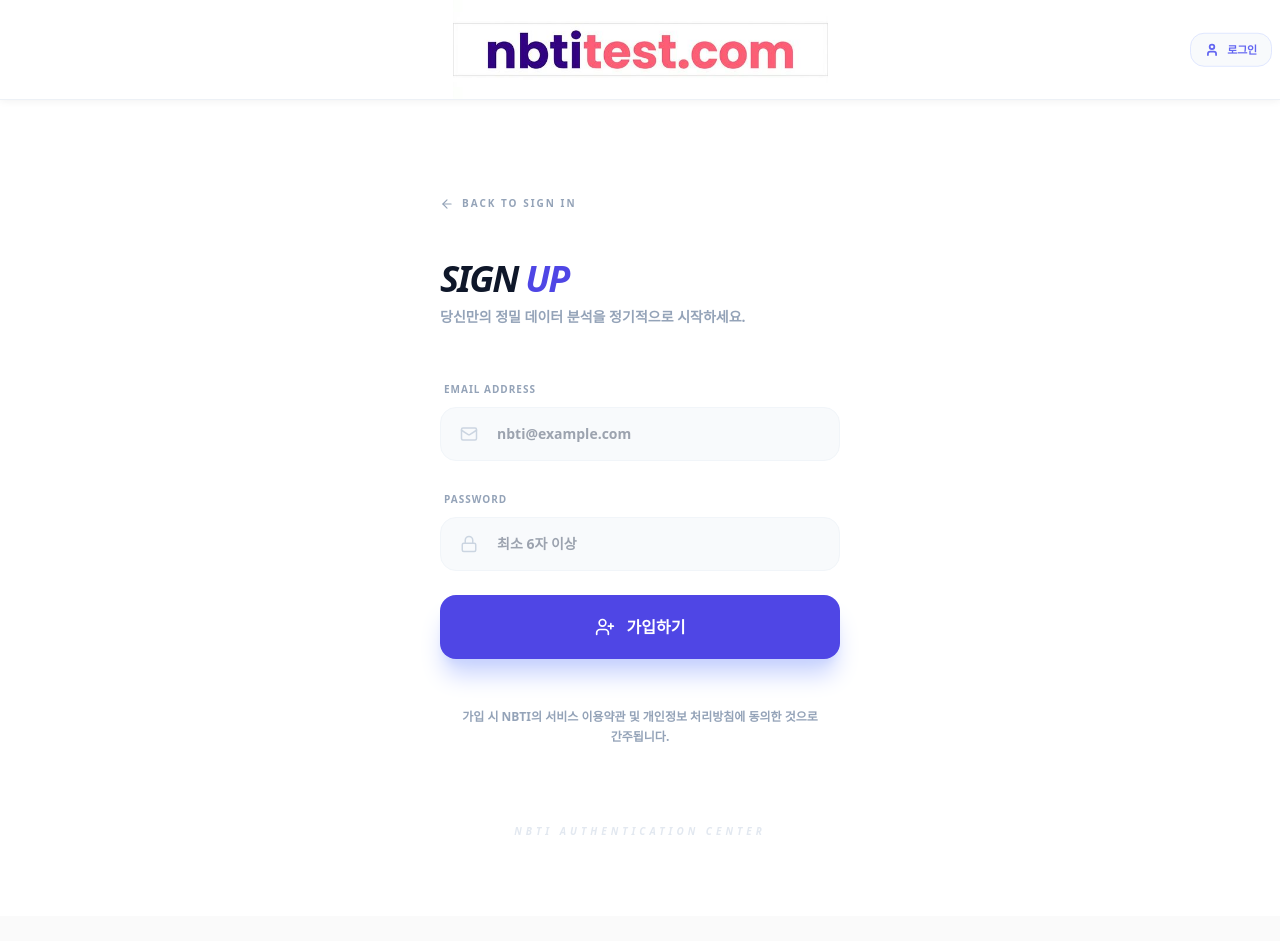
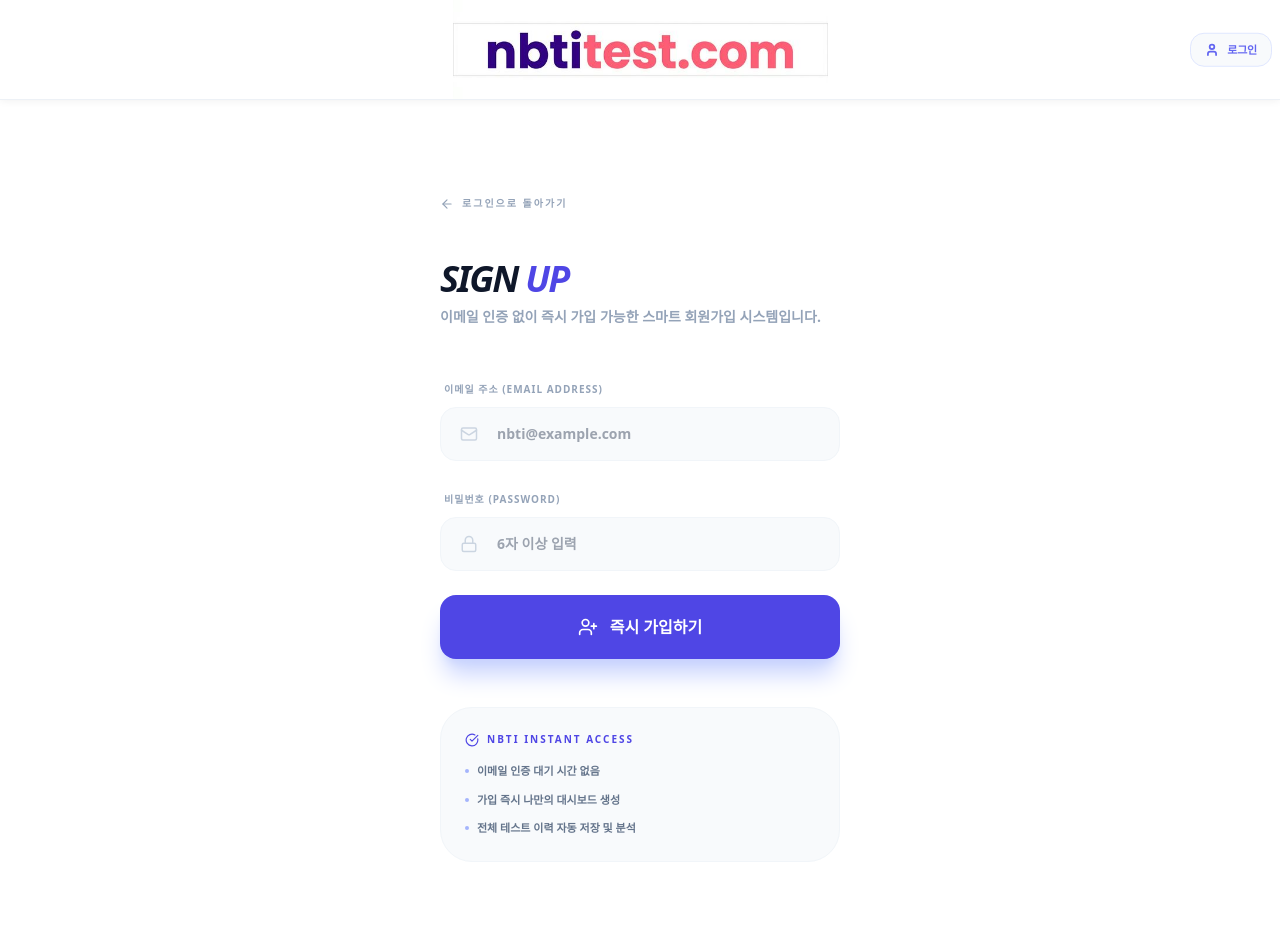
Before and after one commit to AA-NBTI/nbtitest, a Next.js app: page /signup in a window 1280 px wide. Shown: the top 941 px of the page. Before the commit the page ends 916 px from the top, so only its background shows below. Built offline with nearby package versions, Linux system fonts and the light colour scheme; no server answers.

Commit message:
fix: instant signup and localization

```diff
--- /dev/null
+++ b/app/api/auth/signup/route.js
@@ -0,0 +1,31 @@
+import { getAdminClient } from '@/lib/supabase-admin';
+
+export const dynamic = 'force-dynamic';
+
+/**
+ * [파일명: app/api/auth/signup/route.js]
+ * 기능: 이메일 인증 제한(Rate Limit)을 우회하는 즉시 가입 API (관리자 모드)
+ */
+export async function POST(req) {
+  try {
+    const { email, password } = await req.json();
+    const supabase = getAdminClient();
+
+    // 관리자 기능으로 가입 즉시 '이메일 확인됨' 상태로 생성 (Rate Limit 무시 가능)
+    const { data: user, error: signUpError } = await supabase.auth.admin.createUser({
+      email,
+      password,
+      email_confirm: true // 이 부분이 핵심: 이메일 인증 절차를 건너뜁니다.
+    });
+
+    if (signUpError) {
+      console.error("Signup Admin Error:", signUpError);
+      return Response.json({ error: signUpError.message }, { status: 400 });
+    }
+
+    return Response.json({ success: true, user: user.user });
+  } catch (err) {
+    console.error("Signup API Route Error:", err);
+    return Response.json({ error: err.message }, { status: 500 });
+  }
+}
--- a/app/login/page.jsx
+++ b/app/login/page.jsx
@@ -1,4 +1,9 @@
 'use client';
+
+/**
+ * [파일명: app/login/page.jsx]
+ * 기능: 로그인 페이지 (풀 한글화 및 UX 강화)
+ */
 
 import React, { useState } from 'react';
 import { supabase } from '@/lib/supabase';
@@ -24,7 +29,11 @@ export default function LoginPage() {
     });
 
     if (error) {
-      setError('이메일 또는 비밀번호가 올바르지 않습니다.');
+      if (error.message.includes('Invalid login credentials')) {
+        setError('이메일 또는 비밀번호가 올바르지 않습니다.');
+      } else {
+        setError('로그인 중 오류가 발생했습니다: ' + error.message);
+      }
       setLoading(false);
     } else {
       router.push('/my-dashboard');
@@ -38,17 +47,17 @@ export default function LoginPage() {
           href="/"
           className="flex items-center gap-2 text-slate-400 font-black text-[10px] uppercase tracking-[0.2em] mb-12 hover:text-black transition-colors"
         >
-          <ArrowLeft size={14} /> Back to Home
+          <ArrowLeft size={14} /> 홈으로 돌아가기
         </Link>
 
         <div className="mb-12">
-            <h1 className="text-4xl font-black text-slate-900 tracking-tighter mb-2 italic">SIGN <span className="text-indigo-600">IN</span></h1>
-            <p className="text-sm font-bold text-slate-400">당신만의 정밀 데이터 센터로 입장하세요.</p>
+            <h1 className="text-4xl font-black text-slate-900 tracking-tighter mb-2 italic uppercase">SIGN <span className="text-indigo-600">IN</span></h1>
+            <p className="text-sm font-bold text-slate-400">당신만의 정밀 행동 패턴 데이터 센터로 입장하세요.</p>
         </div>
 
         <form onSubmit={handleLogin} className="space-y-6">
           <div className="space-y-2">
-            <label className="text-[10px] font-black text-slate-400 uppercase tracking-widest ml-1">Email Address</label>
+            <label className="text-[10px] font-black text-slate-400 uppercase tracking-widest ml-1">이메일 주소 (Email Address)</label>
             <div className="relative">
               <Mail className="absolute left-5 top-1/2 -translate-y-1/2 text-slate-300" size={18} />
               <input
@@ -63,13 +72,13 @@ export default function LoginPage() {
           </div>
 
           <div className="space-y-2">
-            <label className="text-[10px] font-black text-slate-400 uppercase tracking-widest ml-1">Password</label>
+            <label className="text-[10px] font-black text-slate-400 uppercase tracking-widest ml-1">비밀번호 (Password)</label>
             <div className="relative">
               <Lock className="absolute left-5 top-1/2 -translate-y-1/2 text-slate-300" size={18} />
               <input
                 type="password"
                 required
-                placeholder="••••••••"
+                placeholder="최소 6자 이상"
                 className="w-full pl-14 pr-6 py-4 bg-slate-50 border border-slate-100 rounded-2xl text-sm font-bold focus:ring-4 focus:ring-indigo-50 outline-none transition-all"
                 value={password}
                 onChange={(e) => setPassword(e.target.value)}
@@ -84,7 +93,7 @@ export default function LoginPage() {
             disabled={loading}
             className="w-full bg-slate-900 text-white py-5 rounded-2xl font-black flex items-center justify-center gap-3 hover:bg-black transition-all shadow-xl shadow-slate-200 mt-4 disabled:opacity-50"
           >
-            {loading ? '인증 중...' : <><LogIn size={20} /> 로그인</>}
+            {loading ? '로그인 처리 중...' : <><LogIn size={20} /> 로그인</>}
           </button>
         </form>
 
@@ -94,7 +103,7 @@ export default function LoginPage() {
              href="/signup"
              className="flex items-center gap-2 text-indigo-600 font-black text-[10px] uppercase tracking-[0.2em] hover:opacity-70 transition-all bg-indigo-50 px-6 py-3 rounded-full"
            >
-             <UserPlus size={14} /> Create Account
+             <UserPlus size={14} /> 계정 생성하기
            </Link>
         </div>
       </div>
--- a/app/signup/page.jsx
+++ b/app/signup/page.jsx
@@ -1,17 +1,21 @@
 'use client';
+
+/**
+ * [파일명: app/signup/page.jsx]
+ * 기능: 가동 시 이메일 인증 우회 즉시 가입 및 자동 로그인 지원 (풀 한글화)
+ */
 
 import React, { useState } from 'react';
 import { supabase } from '@/lib/supabase';
 import { useRouter } from 'next/navigation';
 import Link from 'next/link';
-import { ArrowLeft, UserPlus, Mail, Lock, LogIn } from 'lucide-react';
+import { ArrowLeft, UserPlus, Mail, Lock, LogIn, ChevronRight, CheckCircle } from 'lucide-react';
 
 export default function SignupPage() {
   const [email, setEmail] = useState('');
   const [password, setPassword] = useState('');
   const [loading, setLoading] = useState(false);
   const [error, setError] = useState(null);
-  const [success, setSuccess] = useState(false);
   const router = useRouter();
 
   const handleSignup = async (e) => {
@@ -19,39 +23,33 @@ export default function SignupPage() {
     setLoading(true);
     setError(null);
 
-    const { error } = await supabase.auth.signUp({
-      email,
-      password,
-    });
+    try {
+      // 1. 서버 API를 호출하여 즉시 승인 회원 생성 (Rate Limit 우회)
+      const res = await fetch('/api/auth/signup', {
+        method: 'POST',
+        headers: { 'Content-Type': 'application/json' },
+        body: JSON.stringify({ email, password })
+      });
+      const data = await res.json();
 
-    if (error) {
-      setError('회원가입 중 오류가 발생했습니다: ' + error.message);
-      setLoading(false);
-    } else {
-      setSuccess(true);
+      if (!res.ok) throw new Error(data.error || '회원가입 에러');
+
+      // 2. 가입 성공 시 해당 정보로 즉시 로그인 처리 (유저 편의성 극대화)
+      const { error: signInError } = await supabase.auth.signInWithPassword({
+        email,
+        password
+      });
+
+      if (signInError) throw new Error('자동 로그인 실패: 다시 로그인해주세요.');
+
+      // 3. 대시보드로 이동
+      router.push('/my-dashboard');
+    } catch (err) {
+      console.error(err);
+      setError(err.message === 'User already registered' ? '이미 등록된 이메일입니다.' : err.message);
       setLoading(false);
     }
   };
-
-  if (success) {
-    return (
-      <div className="min-h-screen bg-white flex flex-col items-center px-8 pt-24 font-sans text-center">
-         <div className="w-full max-w-[400px]">
-            <div className="w-20 h-20 bg-emerald-50 text-emerald-500 rounded-full flex items-center justify-center mx-auto mb-10 shadow-lg shadow-emerald-50">
-               <UserPlus size={36} />
-            </div>
-            <h1 className="text-4xl font-black text-slate-900 tracking-tighter mb-4 italic uppercase">WELCOME <span className="text-indigo-600">ABOARD</span></h1>
-            <p className="text-sm font-bold text-slate-400 mb-12 break-keep">이메일을 확인하여 계정을 활성화해주세요.<br/>(인증 후 로그인이 가능합니다.)</p>
-            <Link
-              href="/login"
-              className="w-full bg-slate-900 text-white py-5 rounded-2xl font-black flex items-center justify-center gap-3 hover:bg-black transition-all shadow-xl shadow-slate-200"
-            >
-              <LogIn size={20} /> 로그인하러 가기
-            </Link>
-         </div>
-      </div>
-    );
-  }
 
   return (
     <div className="min-h-screen bg-white flex flex-col items-center px-8 pt-12 md:pt-24 font-sans">
@@ -60,17 +58,17 @@ export default function SignupPage() {
           href="/login"
           className="flex items-center gap-2 text-slate-400 font-black text-[10px] uppercase tracking-[0.2em] mb-12 hover:text-black transition-colors"
         >
-          <ArrowLeft size={14} /> Back to Sign In
+          <ArrowLeft size={14} /> 로그인으로 돌아가기
         </Link>
 
         <div className="mb-12">
-            <h1 className="text-4xl font-black text-slate-900 tracking-tighter mb-2 italic">SIGN <span className="text-indigo-600">UP</span></h1>
-            <p className="text-sm font-bold text-slate-400">당신만의 정밀 데이터 분석을 정기적으로 시작하세요.</p>
+            <h1 className="text-4xl font-black text-slate-900 tracking-tighter mb-2 italic uppercase">SIGN <span className="text-indigo-600">UP</span></h1>
+            <p className="text-sm font-bold text-slate-400 break-keep">이메일 인증 없이 즉시 가입 가능한 스마트 회원가입 시스템입니다.</p>
         </div>
 
         <form onSubmit={handleSignup} className="space-y-6">
           <div className="space-y-2">
-            <label className="text-[10px] font-black text-slate-400 uppercase tracking-widest ml-1">Email Address</label>
+            <label className="text-[10px] font-black text-slate-400 uppercase tracking-widest ml-1">이메일 주소 (Email Address)</label>
             <div className="relative">
               <Mail className="absolute left-5 top-1/2 -translate-y-1/2 text-slate-300" size={18} />
               <input
@@ -85,13 +83,13 @@ export default function SignupPage() {
           </div>
 
           <div className="space-y-2">
-            <label className="text-[10px] font-black text-slate-400 uppercase tracking-widest ml-1">Password</label>
+            <label className="text-[10px] font-black text-slate-400 uppercase tracking-widest ml-1">비밀번호 (Password)</label>
             <div className="relative">
               <Lock className="absolute left-5 top-1/2 -translate-y-1/2 text-slate-300" size={18} />
               <input
                 type="password"
                 required
-                placeholder="최소 6자 이상"
+                placeholder="6자 이상 입력"
                 minLength="6"
                 className="w-full pl-14 pr-6 py-4 bg-slate-50 border border-slate-100 rounded-2xl text-sm font-bold focus:ring-4 focus:ring-indigo-50 outline-none transition-all"
                 value={password}
@@ -100,20 +98,38 @@ export default function SignupPage() {
             </div>
           </div>
 
-          {error && <p className="text-rose-500 text-xs font-bold pl-1">{error}</p>}
+          {error && (
+            <div className="bg-rose-50 p-4 rounded-xl flex items-center gap-3 border border-rose-100">
+               <AlertCircle size={14} className="text-rose-500" />
+               <p className="text-rose-500 text-[11px] font-bold">{error}</p>
+            </div>
+          )}
 
           <button
             type="submit"
             disabled={loading}
             className="w-full bg-indigo-600 text-white py-5 rounded-2xl font-black flex items-center justify-center gap-3 hover:bg-indigo-700 transition-all shadow-xl shadow-indigo-200 mt-4 disabled:opacity-50"
           >
-            {loading ? '처리 중...' : <><UserPlus size={20} /> 가입하기</>}
+            {loading ? '가입 처리 중...' : <><UserPlus size={20} /> 즉시 가입하기</>}
           </button>
         </form>
 
-        <p className="mt-12 text-center text-slate-400 text-xs font-bold leading-relaxed break-keep">
-           가입 시 NBTI의 서비스 이용약관 및 개인정보 처리방침에 동의한 것으로 간주됩니다.
-        </p>
+        <div className="mt-12 bg-slate-50 p-6 rounded-[2rem] border border-slate-100">
+           <p className="text-[10px] font-black text-indigo-600 uppercase tracking-[0.2em] mb-4 flex items-center gap-2">
+             <CheckCircle size={14} /> NBTI Instant Access
+           </p>
+           <ul className="space-y-3">
+              {[
+                '이메일 인증 대기 시간 없음',
+                '가입 즉시 나만의 대시보드 생성',
+                '전체 테스트 이력 자동 저장 및 분석',
+              ].map((txt, i) => (
+                <li key={i} className="flex items-center gap-2 text-[11px] font-bold text-slate-500">
+                   <div className="w-1 h-1 bg-indigo-300 rounded-full" /> {txt}
+                </li>
+              ))}
+           </ul>
+        </div>
       </div>
 
       <footer className="mt-20 pb-20 text-[10px] font-black text-slate-200 uppercase tracking-[0.4em] italic leading-none">
@@ -122,3 +138,12 @@ export default function SignupPage() {
     </div>
   );
 }
+
+// 루시드 아이콘 보조
+function AlertCircle({ size, className }) {
+  return (
+    <svg xmlns="http://www.w3.org/2000/svg" width={size} height={size} viewBox="0 0 24 24" fill="none" stroke="currentColor" strokeWidth="2" strokeLinecap="round" strokeLinejoin="round" className={className}>
+      <circle cx="12" cy="12" r="10"/><line x1="12" y1="8" x2="12" y2="12"/><line x1="12" y1="16" x2="12.01" y2="16"/>
+    </svg>
+  );
+}
```
